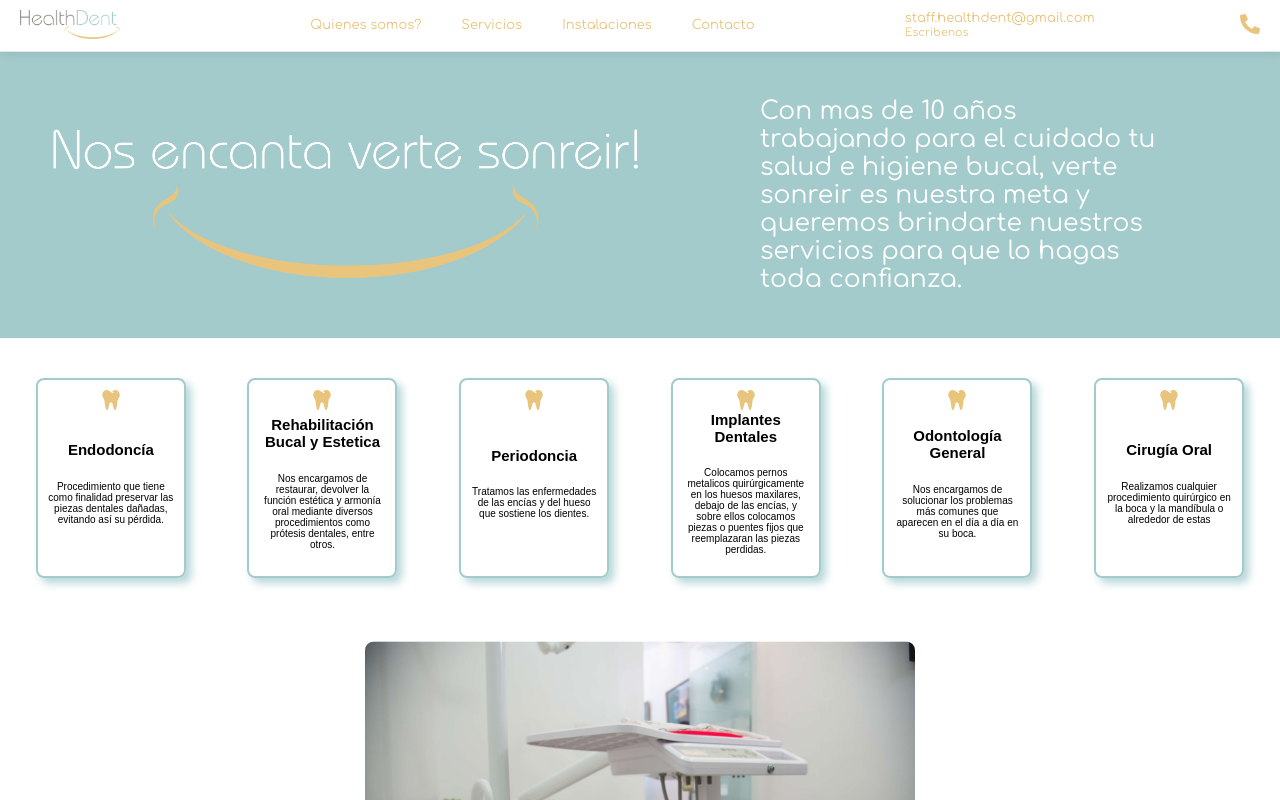
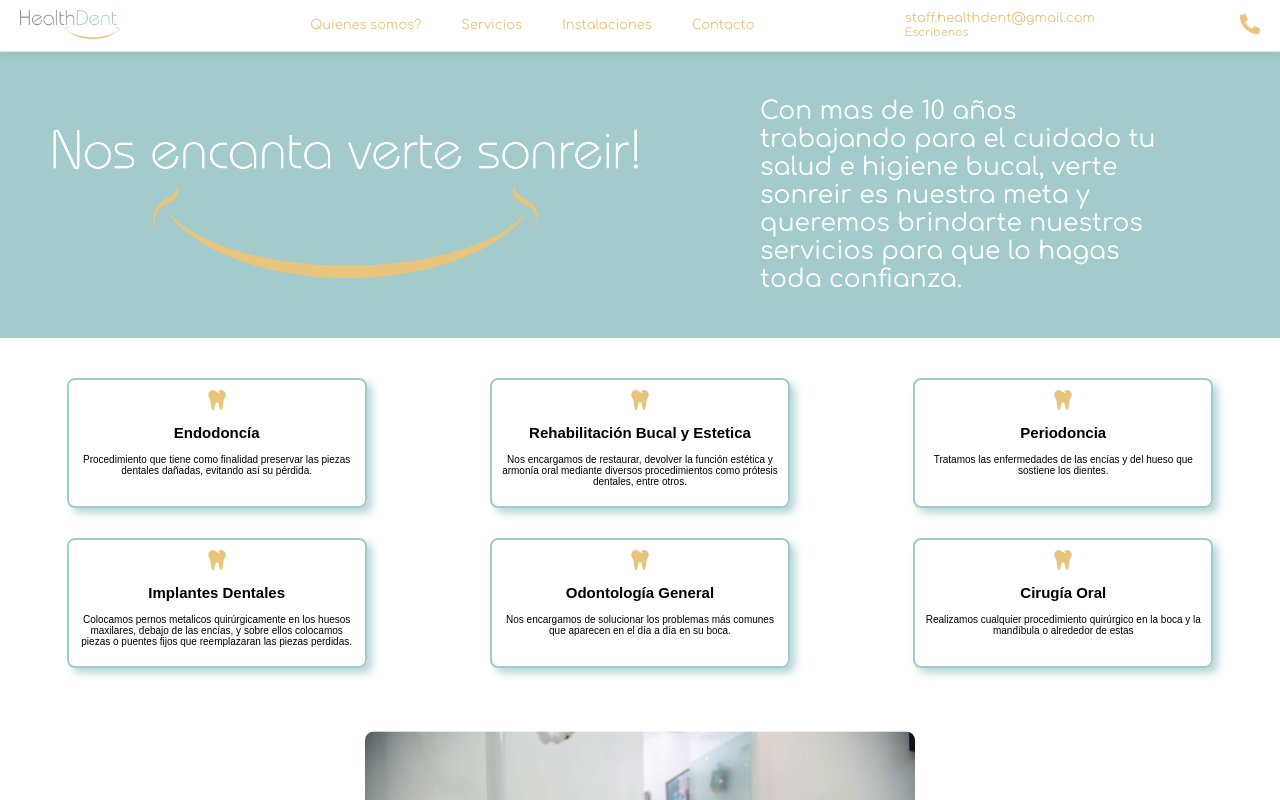
Before and after one commit to efs0-cod3/healthdent, a React (Create React App) app: page / in a window 1280 px wide. Shown: the top 800 px of the page. Built offline with nearby package versions, Linux system fonts and the light colour scheme.

Commit message:
cards modified

```diff
--- a/src/components/service.css
+++ b/src/components/service.css
@@ -7,8 +7,8 @@
     font-family: arial;
     border: solid 2px rgb(163,203,204);
     border-radius: 8px;
-    width: 150px;
-    height: 200px;
+
+    height: 130px;
     transform: scale(1);
     transition: transform .5s ease-out;
 }
@@ -18,9 +18,6 @@
     transition: transform .5s ease-in;
 }
 
-.card-text {
-    height: 140px;
-    display: flex;
-    flex-direction: column;
-    justify-content: center;
+.card-text p{
+    margin-top: 0;
 }
```
